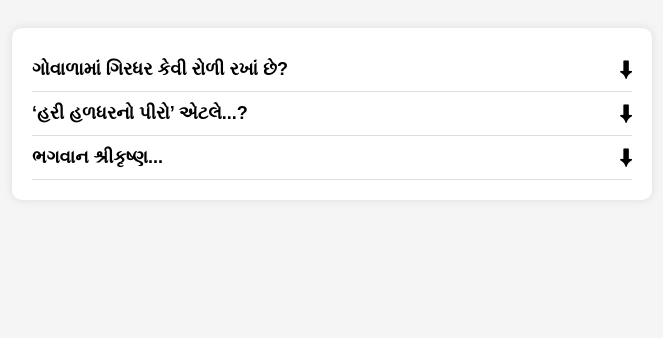
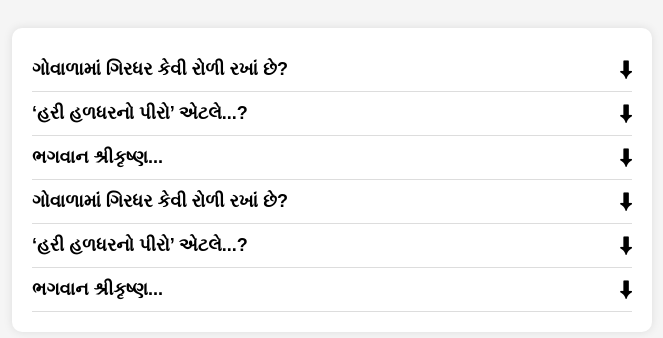
Before and after one commit to Akashsingh9691/ch_1.html, a plain HTML site: page index.html in a window 1280 px wide. Shown: the whole page, without its empty margins (308-971 px from the left). Drawn offline with Linux system fonts and the light colour scheme.

Commit message:
Update index.html
Signed-off-by: Akashsingh9691 <146817452+Akashsingh9691@users.noreply.github.com>

```diff
--- a/index.html
+++ b/index.html
@@ -71,6 +71,30 @@
                 (B) પીળા રંગના વસ્ત્રો પહેર્યા છે.
             </div>
         </div>
+        <div class="faq-item">
+            <div class="faq-question" onclick="toggleAnswer(this)">
+                ગોવાળામાં ગિરધર કેવી રોળી રખાં છે? <span class="icon">⬇</span>
+            </div>
+            <div class="faq-answer">
+                *તમારો જવાબ અહીં લખો*
+            </div>
+        </div>
+        <div class="faq-item">
+            <div class="faq-question" onclick="toggleAnswer(this)">
+                ‘હરી હળધરનો પીરો’ એટલે...? <span class="icon">⬇</span>
+            </div>
+            <div class="faq-answer">
+                *તમારો જવાબ અહીં લખો*
+            </div>
+        </div>
+        <div class="faq-item">
+            <div class="faq-question" onclick="toggleAnswer(this)">
+                ભગવાન શ્રીકૃષ્ણ... <span class="icon">⬇</span>
+            </div>
+            <div class="faq-answer">
+                (B) પીળા રંગના વસ્ત્રો પહેર્યા છે.
+            </div>
+        </div>
     </div>
 
     <script>
```
